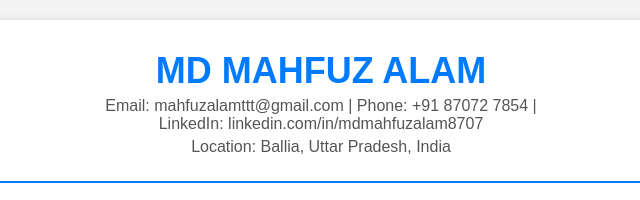
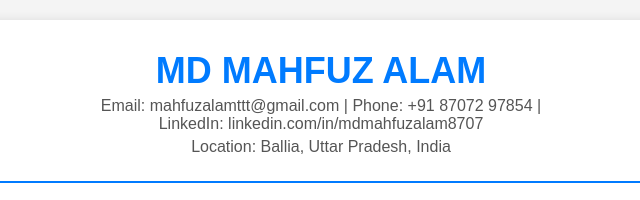
Before and after one commit to mahfuzalamttt/mahfuzalamttt.github.io, a plain HTML site: page index.html in a window 1280 px wide. Shown: the top 200 px of the page, 319-959 px from the left. Drawn offline with Linux system fonts and the light colour scheme.

Commit message:
Index.html

```diff
--- a/index.html
+++ b/index.html
@@ -113,7 +113,7 @@
     <div class="container">
         <div class="header">
             <h1>MD MAHFUZ ALAM</h1>
-            <p>Email: mahfuzalamttt@gmail.com | Phone: +91 87072 7854 | <br>LinkedIn: linkedin.com/in/mdmahfuzalam8707</p>
+            <p>Email: mahfuzalamttt@gmail.com | Phone: +91 87072 97854 | <br>LinkedIn: linkedin.com/in/mdmahfuzalam8707</p>
             <p>Location: Ballia, Uttar Pradesh, India</p>
         </div>
 
```
